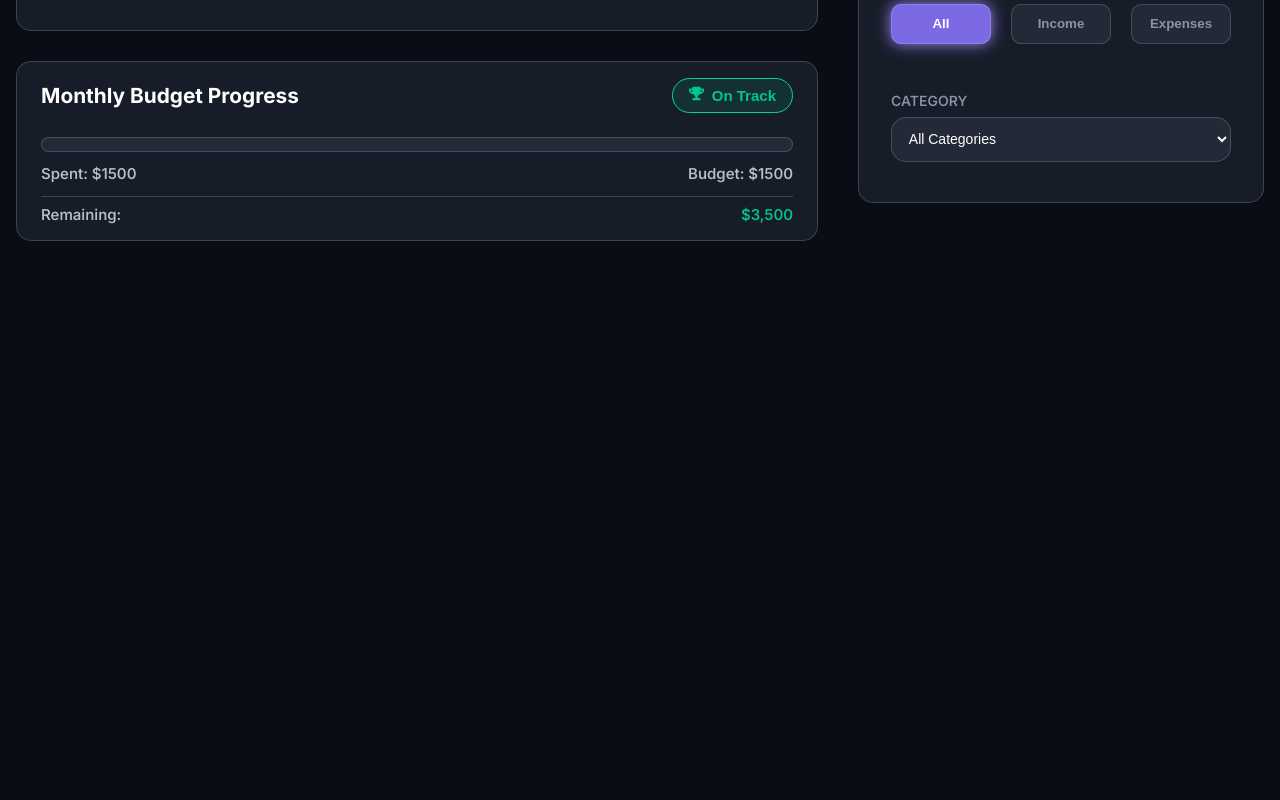
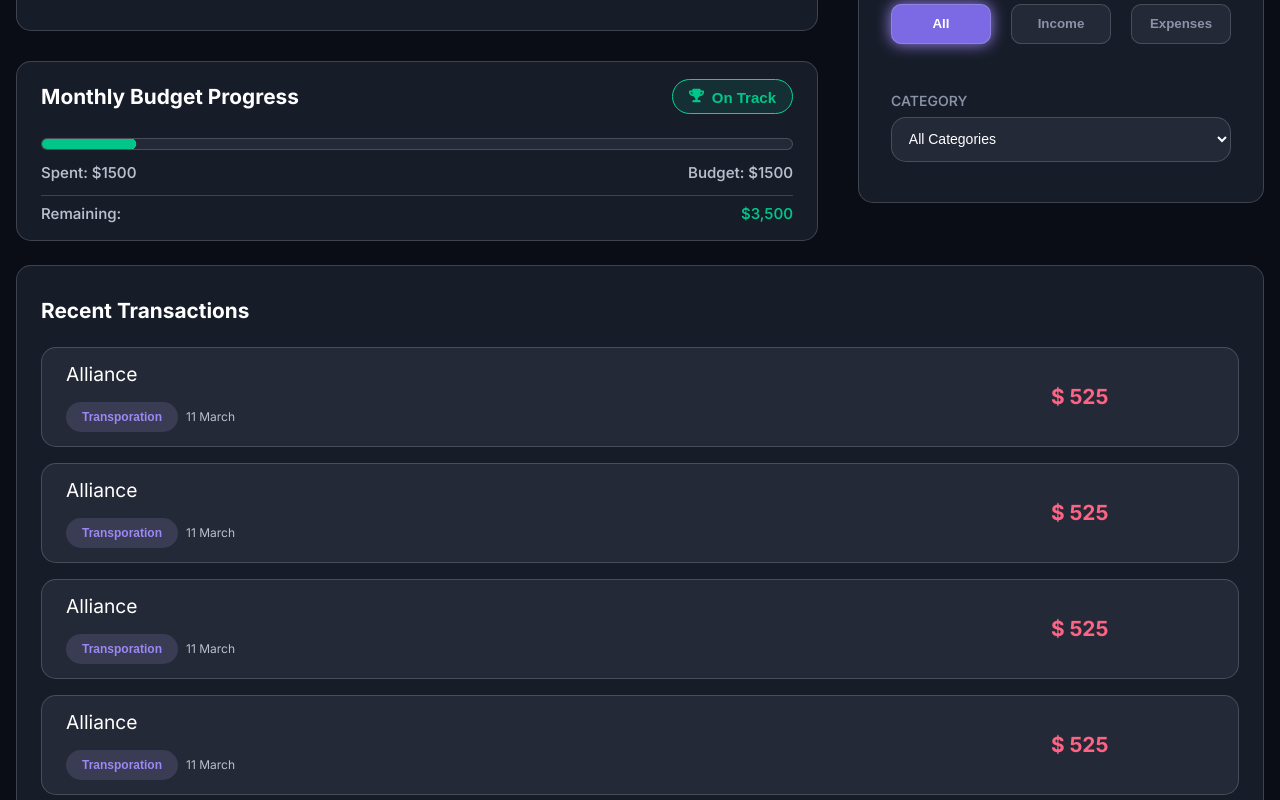
Before and after one commit to ALI-RAZA816/Expense-Tracker-Chart, a React (Vite) app: page / in a window 1280 px wide. Shown: the part 720-1520 px from the top of the page. Before the commit the page ends 961 px from the top, so only its background shows below. Built offline with nearby package versions, Linux system fonts and the light colour scheme.

Commit message:
completed transactions component

```diff
--- a/src/App.jsx
+++ b/src/App.jsx
@@ -4,6 +4,7 @@ import Cards from './components/Cards';
 import ChartContainer from './components/ChartContainer';
 import FormSidebar from './components/FormSidebar';
 import Progress from './components/Progress';
+import TransactionRecords from './components/TransactionRecords';
 
 function App() {
 
@@ -22,6 +23,7 @@ function App() {
           </div>
         </section>
       </main>
+      <TransactionRecords/>
     </>
   )
 }
--- /dev/null
+++ b/src/components/TransactionRecords.jsx
@@ -0,0 +1,71 @@
+import style from '../css/TransactionRecords.module.css'
+import { FaEdit } from "react-icons/fa";
+import { MdDelete } from "react-icons/md";
+
+
+export default function TransactionRecords() {
+  return (
+    <div className={style.transactionContainer}>
+        <div className={style.records}>
+            <h2>Recent Transactions </h2>
+            <ul>
+                <li style={{marginBottom:"1rem"}}>
+                    <div>
+                    <p className='title'><span>Alliance</span></p>
+                    <p><button>Transporation</button><span className='date'>11 March</span></p>
+                    </div>
+                    <div style={{display:"flex",alignItems:"center"}}>
+                        <span className='amount' style={{color:"#FF6384",fontSize:"1.3rem",fontWeight:"bold"}}>$ 525</span>
+                        <span style={{margin:"0 .8rem"}}><FaEdit style={{color:"#ddd",fontSize:"1.1rem",cursor:"pointer"}} /></span>
+                        <span><MdDelete style={{color:"#ddd",fontSize:"1.1rem",cursor:"pointer"}} /></span>
+                    </div>
+                </li>
+                <li style={{marginBottom:"1rem"}}>
+                    <div>
+                    <p className='title'><span>Alliance</span></p>
+                    <p><button>Transporation</button><span className='date'>11 March</span></p>
+                    </div>
+                    <div style={{display:"flex",alignItems:"center"}}>
+                        <span className='amount' style={{color:"#FF6384",fontSize:"1.3rem",fontWeight:"bold"}}>$ 525</span>
+                        <span style={{margin:"0 .8rem"}}><FaEdit style={{color:"#ddd",fontSize:"1.1rem",cursor:"pointer"}} /></span>
+                        <span><MdDelete style={{color:"#ddd",fontSize:"1.1rem",cursor:"pointer"}} /></span>
+                    </div>
+                </li>
+                <li style={{marginBottom:"1rem"}}>
+                    <div>
+                    <p className='title'><span>Alliance</span></p>
+                    <p><button>Transporation</button><span className='date'>11 March</span></p>
+                    </div>
+                    <div style={{display:"flex",alignItems:"center"}}>
+                        <span className='amount' style={{color:"#FF6384",fontSize:"1.3rem",fontWeight:"bold"}}>$ 525</span>
+                        <span style={{margin:"0 .8rem"}}><FaEdit style={{color:"#ddd",fontSize:"1.1rem",cursor:"pointer"}} /></span>
+                        <span><MdDelete style={{color:"#ddd",fontSize:"1.1rem",cursor:"pointer"}} /></span>
+                    </div>
+                </li>
+                <li style={{marginBottom:"1rem"}}>
+                    <div>
+                    <p className='title'><span>Alliance</span></p>
+                    <p><button>Transporation</button><span className='date'>11 March</span></p>
+                    </div>
+                    <div style={{display:"flex",alignItems:"center"}}>
+                        <span className='amount' style={{color:"#FF6384",fontSize:"1.3rem",fontWeight:"bold"}}>$ 525</span>
+                        <span style={{margin:"0 .8rem"}}><FaEdit style={{color:"#ddd",fontSize:"1.1rem",cursor:"pointer"}} /></span>
+                        <span><MdDelete style={{color:"#ddd",fontSize:"1.1rem",cursor:"pointer"}} /></span>
+                    </div>
+                </li>
+                <li style={{marginBottom:"1rem"}}>
+                    <div>
+                    <p className='title'><span>Alliance</span></p>
+                    <p><button>Transporation</button><span className='date'>11 March</span></p>
+                    </div>
+                    <div style={{display:"flex",alignItems:"center"}}>
+                        <span className='amount' style={{color:"#FF6384",fontSize:"1.3rem",fontWeight:"bold"}}>$ 525</span>
+                        <span style={{margin:"0 .8rem"}}><FaEdit style={{color:"#ddd",fontSize:"1.1rem",cursor:"pointer"}} /></span>
+                        <span><MdDelete style={{color:"#ddd",fontSize:"1.1rem",cursor:"pointer"}} /></span>
+                    </div>
+                </li>
+            </ul>
+        </div>
+    </div>
+  )
+}
--- a/src/css/Progress.module.css
+++ b/src/css/Progress.module.css
@@ -40,11 +40,26 @@
 }
 
 .progressBar{
-    height: 15px;
+    height: 12px;
     border-radius: 100px;
     width: 100%;
+    position: relative;
+    overflow: hidden;
     background: #242937;
     border: 1.5px solid #efefef2f;
+}
+
+.progressBar:after{
+    position: absolute;
+    content: "";
+    top: 50%;
+    left: 0;
+    height: 100%;
+    width: 25%;
+    border-radius: 100px;
+    transform: translate(-50%, -50%);
+    background-color: #00C689;
+    border: 1.5px solid #03d690;
 }
 
 .progressContainter > div:last-child{
--- /dev/null
+++ b/src/css/TransactionRecords.module.css
@@ -0,0 +1,72 @@
+.transactionContainer{
+    background-color: #171C29;
+    border: 1px solid #efefef2f;
+    border-radius: 15px;
+    margin-top: 1.5rem;
+    padding: 2rem 1.5rem;
+}
+
+.records h2{
+    color: #fff;
+    margin-bottom: 1.5rem;
+    font-size: 1.3rem;
+}
+
+.records ul li{
+    height: 100px;
+    display: flex;
+    justify-content: space-between;
+    align-items: center;
+    border-radius: 15px;
+    /* border: 1px solid red; */
+    list-style-type: none;
+    background: #242937;
+    padding: 2rem 1.5rem;
+    border: 1px solid #efefef2f;
+}
+
+.records ul li p:first-child{
+    display: flex;
+    color: #fff;
+    font-size: 1.2rem;
+    margin-bottom: 1rem;
+    justify-content: space-between;
+}
+
+.records ul li p button{
+    height: 30px;
+    padding: 0 1rem;
+    width: max-content;
+    border-radius: 100px;
+    border: none;
+    outline: none;
+    background: #393C52;
+    color: #fff;
+    font-size: 12px;
+    font-weight: bold;
+    margin-right: .5rem;
+    color: #9B87F5;
+}
+
+.records ul li p:last-child span{
+    color: #B8C0CC;
+    font-size: 12px;
+}
+
+.records ul li div:last-child span:nth-child(2),
+.records ul li div:last-child span:nth-child(3){
+    height: 40px;
+    width: 40px;
+    display:flex;
+    border-radius: 100%;
+    background-color: #171C29;
+    justify-content: center;
+    align-items: center;
+    opacity: 0;
+    transition: opacity .50s ease;
+}
+
+.records ul li:hover div:last-child span:nth-child(2),
+.records ul li:hover div:last-child span:nth-child(3){
+    opacity: 1;
+}
```
